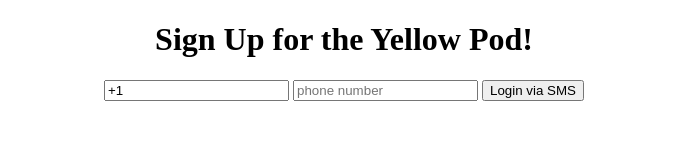
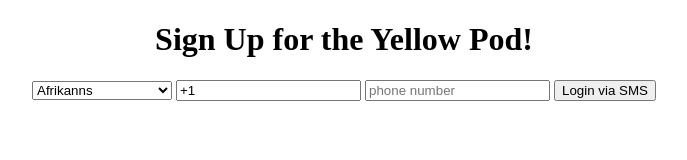
Before and after one commit to stephenhuh/empowerPods, a plain HTML site: page register.html in a window 1280 px wide. Shown: the whole page, without its empty margins (296-983 px from the left). Drawn offline with Linux system fonts and the light colour scheme; files that its build step writes are made by us from their sources; a web font is replaced by a local one.

Commit message:
adding language selector

```diff
--- a/register.html
+++ b/register.html
@@ -12,6 +12,81 @@
 
 		<center>
 			<h1>Sign Up for the Yellow Pod!</h1>
+
+			<select data-placeholder="Choose a Language...">
+  <option value="AF">Afrikanns</option>
+  <option value="SQ">Albanian</option>
+  <option value="AR">Arabic</option>
+  <option value="HY">Armenian</option>
+  <option value="EU">Basque</option>
+  <option value="BN">Bengali</option>
+  <option value="BG">Bulgarian</option>
+  <option value="CA">Catalan</option>
+  <option value="KM">Cambodian</option>
+  <option value="ZH">Chinese (Mandarin)</option>
+  <option value="HR">Croation</option>
+  <option value="CS">Czech</option>
+  <option value="DA">Danish</option>
+  <option value="NL">Dutch</option>
+  <option value="EN">English</option>
+  <option value="ET">Estonian</option>
+  <option value="FJ">Fiji</option>
+  <option value="FI">Finnish</option>
+  <option value="FR">French</option>
+  <option value="KA">Georgian</option>
+  <option value="DE">German</option>
+  <option value="EL">Greek</option>
+  <option value="GU">Gujarati</option>
+  <option value="HE">Hebrew</option>
+  <option value="HI">Hindi</option>
+  <option value="HU">Hungarian</option>
+  <option value="IS">Icelandic</option>
+  <option value="ID">Indonesian</option>
+  <option value="GA">Irish</option>
+  <option value="IT">Italian</option>
+  <option value="JA">Japanese</option>
+  <option value="JW">Javanese</option>
+  <option value="KO">Korean</option>
+  <option value="LA">Latin</option>
+  <option value="LV">Latvian</option>
+  <option value="LT">Lithuanian</option>
+  <option value="MK">Macedonian</option>
+  <option value="MS">Malay</option>
+  <option value="ML">Malayalam</option>
+  <option value="MT">Maltese</option>
+  <option value="MI">Maori</option>
+  <option value="MR">Marathi</option>
+  <option value="MN">Mongolian</option>
+  <option value="NE">Nepali</option>
+  <option value="NO">Norwegian</option>
+  <option value="FA">Persian</option>
+  <option value="PL">Polish</option>
+  <option value="PT">Portuguese</option>
+  <option value="PA">Punjabi</option>
+  <option value="QU">Quechua</option>
+  <option value="RO">Romanian</option>
+  <option value="RU">Russian</option>
+  <option value="SM">Samoan</option>
+  <option value="SR">Serbian</option>
+  <option value="SK">Slovak</option>
+  <option value="SL">Slovenian</option>
+  <option value="ES">Spanish</option>
+  <option value="SW">Swahili</option>
+  <option value="SV">Swedish </option>
+  <option value="TA">Tamil</option>
+  <option value="TT">Tatar</option>
+  <option value="TE">Telugu</option>
+  <option value="TH">Thai</option>
+  <option value="BO">Tibetan</option>
+  <option value="TO">Tonga</option>
+  <option value="TR">Turkish</option>
+  <option value="UK">Ukranian</option>
+  <option value="UR">Urdu</option>
+  <option value="UZ">Uzbek</option>
+  <option value="VI">Vietnamese</option>
+  <option value="CY">Welsh</option>
+  <option value="XH">Xhosa</option>
+</select>
 
 			<input value="+1" id="country_code" />
 			<input placeholder="phone number" id="phone_number"/>
```
